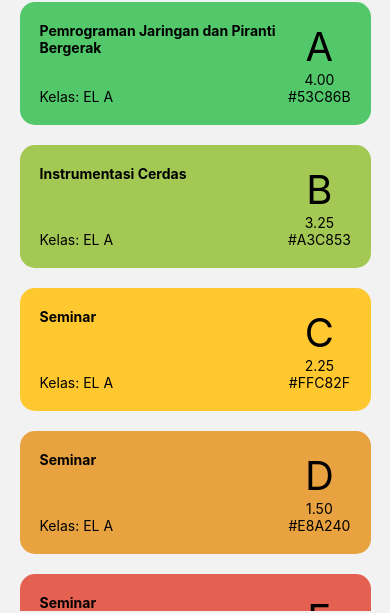
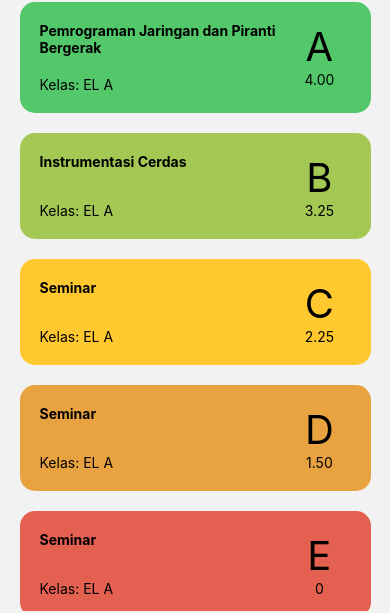
Before and after one commit to NovelioPI/NextSimaster, a React Native app: screen /StudyResult in a window 390 px wide. Shown: the part 122-735 px from the top of the page. Built offline with nearby package versions, Linux system fonts and the light colour scheme.

Commit message:
remove color text

```diff
--- a/src/screens/StudyResult/index.js
+++ b/src/screens/StudyResult/index.js
@@ -80,7 +80,6 @@ const StudyResut = ({navigation}) => {
                 <View style={styles.resultValue}>
                     <Text style={styles.markStyle}>{course.mark}</Text>
                     <Text>{course.value}</Text>
-                    <Text>{backgroundColor}</Text>
                 </View>
             </View>
         )
```
